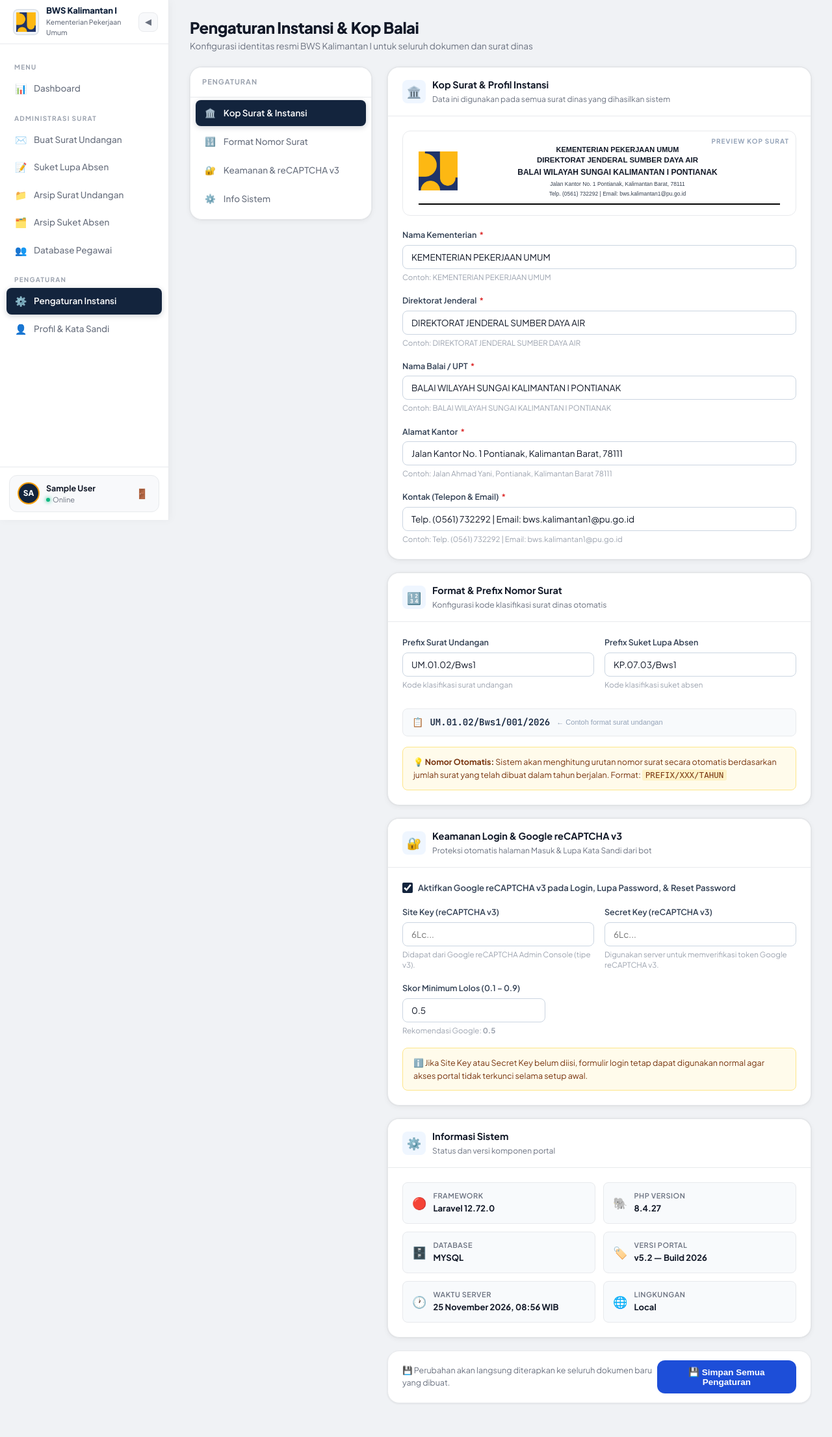
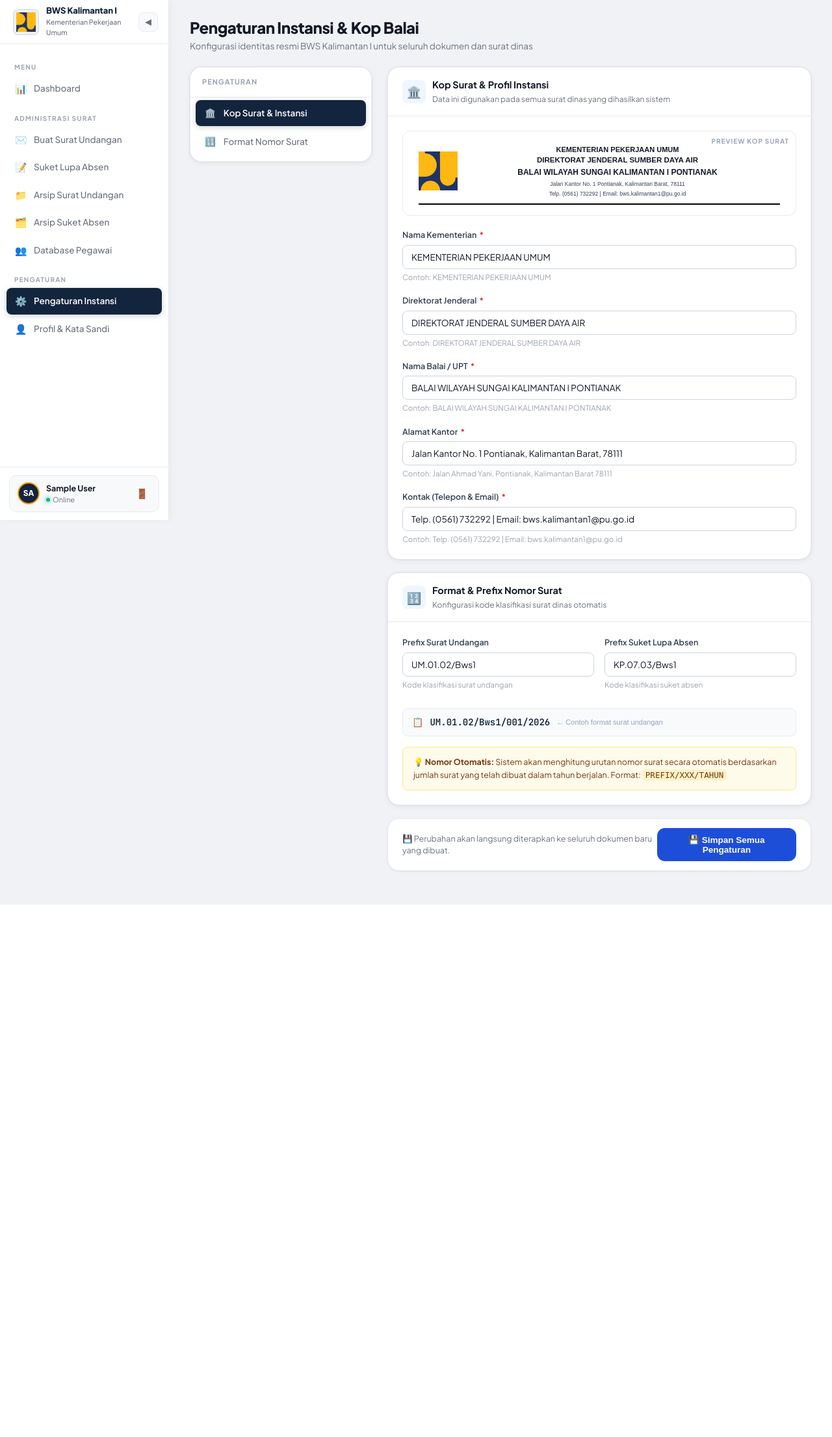
Before and after one commit to dinarridhom-commits/buat_suket, a Laravel app: page /settings in a window 1280 px wide. Shown: the whole page at 65% size. After the commit the page ends 1392 px from the top, so only its background shows below. Run offline with Laravel 12, Linux system fonts and the light colour scheme; the visitor is signed in with stand-in values (Sample User, id 1); data comes from the database, SQL or seed files in the repository.

Commit message:
chore: hapus bagian Keamanan & reCAPTCHA v3 serta Info Sistem dari Pengaturan Instansi

```diff
--- a/app/Http/Controllers/SettingController.php
+++ b/app/Http/Controllers/SettingController.php
@@ -10,17 +10,13 @@ class SettingController extends Controller
     public function index()
     {
         $settings = [
-            'kementerian'           => Setting::get('instansi_kementerian', 'KEMENTERIAN PEKERJAAN UMUM'),
-            'ditjen'                => Setting::get('instansi_ditjen', 'DIREKTORAT JENDERAL SUMBER DAYA AIR'),
-            'balai'                 => Setting::get('instansi_balai', 'BALAI WILAYAH SUNGAI KALIMANTAN I PONTIANAK'),
-            'alamat'                => Setting::get('instansi_alamat', 'Jalan Kantor No. 1 Pontianak, Kalimantan Barat, 78111'),
-            'kontak'                => Setting::get('instansi_kontak', 'Telp. (0561) 732292 | Email: bws.kalimantan1@pu.go.id'),
-            'prefix_undangan'       => Setting::get('prefix_undangan', 'UM.01.02/Bws1'),
-            'prefix_suket'          => Setting::get('prefix_suket', 'KP.07.03/Bws1'),
-            'recaptcha_enabled'     => Setting::get('recaptcha_enabled', config('services.recaptcha.enabled', true) ? '1' : '0'),
-            'recaptcha_site_key'    => Setting::get('recaptcha_site_key', (string) config('services.recaptcha.site_key', '')),
-            'recaptcha_secret_key'  => Setting::get('recaptcha_secret_key', (string) config('services.recaptcha.secret_key', '')),
-            'recaptcha_min_score'   => Setting::get('recaptcha_min_score', (string) config('services.recaptcha.min_score', 0.5)),
+            'kementerian'     => Setting::get('instansi_kementerian', 'KEMENTERIAN PEKERJAAN UMUM'),
+            'ditjen'          => Setting::get('instansi_ditjen', 'DIREKTORAT JENDERAL SUMBER DAYA AIR'),
+            'balai'           => Setting::get('instansi_balai', 'BALAI WILAYAH SUNGAI KALIMANTAN I PONTIANAK'),
+            'alamat'          => Setting::get('instansi_alamat', 'Jalan Kantor No. 1 Pontianak, Kalimantan Barat, 78111'),
+            'kontak'          => Setting::get('instansi_kontak', 'Telp. (0561) 732292 | Email: bws.kalimantan1@pu.go.id'),
+            'prefix_undangan' => Setting::get('prefix_undangan', 'UM.01.02/Bws1'),
+            'prefix_suket'    => Setting::get('prefix_suket', 'KP.07.03/Bws1'),
         ];
 
         return view('settings.index', compact('settings'));
@@ -34,9 +30,6 @@ class SettingController extends Controller
             'instansi_balai'       => 'required|string',
             'instansi_alamat'      => 'required|string',
             'instansi_kontak'      => 'required|string',
-            'recaptcha_site_key'   => 'nullable|string|max:255',
-            'recaptcha_secret_key' => 'nullable|string|max:255',
-            'recaptcha_min_score'  => 'nullable|numeric|min:0.1|max:0.9',
         ]);
 
         Setting::set('instansi_kementerian', $request->instansi_kementerian);
@@ -52,11 +45,6 @@ class SettingController extends Controller
             Setting::set('prefix_suket', $request->prefix_suket);
         }
 
-        Setting::set('recaptcha_enabled', $request->boolean('recaptcha_enabled') ? '1' : '0');
-        Setting::set('recaptcha_site_key', trim((string) $request->input('recaptcha_site_key', '')));
-        Setting::set('recaptcha_secret_key', trim((string) $request->input('recaptcha_secret_key', '')));
-        Setting::set('recaptcha_min_score', (string) ($request->input('recaptcha_min_score', '0.5') ?: '0.5'));
-
-        return redirect()->route('settings.index')->with('success', 'Pengaturan Kop Balai, Profil Instansi & Keamanan berhasil diperbarui.');
+        return redirect()->route('settings.index')->with('success', 'Pengaturan Kop Balai & Profil Instansi berhasil diperbarui.');
     }
 }
--- a/resources/views/settings/index.blade.php
+++ b/resources/views/settings/index.blade.php
@@ -299,12 +299,6 @@
         <a href="#nomor" class="settings-nav-item" onclick="scrollToSection(this, '#nomor')">
             <span>🔢</span> Format Nomor Surat
         </a>
-        <a href="#keamanan" class="settings-nav-item" onclick="scrollToSection(this, '#keamanan')">
-            <span>🔐</span> Keamanan & reCAPTCHA v3
-        </a>
-        <a href="#sistem" class="settings-nav-item" onclick="scrollToSection(this, '#sistem')">
-            <span>⚙️</span> Info Sistem
-        </a>
     </div>
 
     {{-- RIGHT: CONTENT --}}
@@ -416,90 +410,6 @@
             </div>
         </div>
 
-        {{-- ===== SECTION 3: KEAMANAN & RECAPTCHA V3 ===== --}}
-        <div class="settings-card" id="keamanan">
-            <div class="settings-card-head">
-                <div class="settings-card-head-left">
-                    <div class="settings-card-icon">🔐</div>
-                    <div>
-                        <div class="settings-card-title">Keamanan Login & Google reCAPTCHA v3</div>
-                        <div class="settings-card-desc">Proteksi otomatis halaman Masuk &amp; Lupa Kata Sandi dari bot</div>
-                    </div>
-                </div>
-            </div>
-            <div class="settings-card-body">
-                <div class="form-group">
-                    <label style="display:flex; align-items:center; gap:8px; cursor:pointer; font-size:13px; font-weight:600; color:#334155;">
-                        <input type="checkbox" name="recaptcha_enabled" value="1"
-                               style="width:16px; height:16px; accent-color:var(--pu-navy);"
-                               {{ ($settings['recaptcha_enabled'] ?? '1') === '1' ? 'checked' : '' }}>
-                        <span>Aktifkan Google reCAPTCHA v3 pada Login, Lupa Password, &amp; Reset Password</span>
-                    </label>
-                </div>
-                <div style="display:grid; grid-template-columns:1fr 1fr; gap:16px;">
-                    <div class="form-group">
-                        <label class="form-label">Site Key (reCAPTCHA v3)</label>
-                        <input type="text" name="recaptcha_site_key" class="form-control"
-                               value="{{ $settings['recaptcha_site_key'] ?? '' }}"
-                               placeholder="6Lc...">
-                        <div class="form-hint">Didapat dari Google reCAPTCHA Admin Console (tipe v3).</div>
-                    </div>
-                    <div class="form-group">
-                        <label class="form-label">Secret Key (reCAPTCHA v3)</label>
-                        <input type="text" name="recaptcha_secret_key" class="form-control"
-                               value="{{ $settings['recaptcha_secret_key'] ?? '' }}"
-                               placeholder="6Lc...">
-                        <div class="form-hint">Digunakan server untuk memverifikasi token Google reCAPTCHA v3.</div>
-                    </div>
-                </div>
-                <div class="form-group" style="max-width:220px;">
-                    <label class="form-label">Skor Minimum Lolos (0.1 – 0.9)</label>
-                    <input type="number" step="0.1" min="0.1" max="0.9" name="recaptcha_min_score" class="form-control"
-                           value="{{ $settings['recaptcha_min_score'] ?? '0.5' }}">
-                    <div class="form-hint">Rekomendasi Google: <strong>0.5</strong></div>
-                </div>
-                <div class="info-box">
-                    ℹ️ Jika Site Key atau Secret Key belum diisi, formulir login tetap dapat digunakan normal agar akses portal tidak terkunci selama setup awal.
-                </div>
-            </div>
-        </div>
-
-        {{-- ===== SECTION 4: INFO SISTEM ===== --}}
-        <div class="settings-card" id="sistem">
-            <div class="settings-card-head">
-                <div class="settings-card-head-left">
-                    <div class="settings-card-icon">⚙️</div>
-                    <div>
-                        <div class="settings-card-title">Informasi Sistem</div>
-                        <div class="settings-card-desc">Status dan versi komponen portal</div>
-                    </div>
-                </div>
-            </div>
-            <div class="settings-card-body">
-                <div style="display:grid; grid-template-columns:1fr 1fr; gap:12px;">
-                    @php
-                        $sysInfo = [
-                            ['label' => 'Framework', 'value' => 'Laravel ' . app()->version(), 'icon' => '🔴'],
-                            ['label' => 'PHP Version', 'value' => PHP_VERSION, 'icon' => '🐘'],
-                            ['label' => 'Database', 'value' => strtoupper(config('database.default', 'mysql')), 'icon' => '🗄️'],
-                            ['label' => 'Versi Portal', 'value' => 'v5.2 — Build 2026', 'icon' => '🏷️'],
-                            ['label' => 'Waktu Server', 'value' => now()->locale('id')->translatedFormat('d F Y, H:i') . ' WIB', 'icon' => '🕐'],
-                            ['label' => 'Lingkungan', 'value' => ucfirst(app()->environment()), 'icon' => '🌐'],
-                        ];
-                    @endphp
-                    @foreach($sysInfo as $info)
-                        <div style="display:flex; align-items:center; gap:10px; padding:12px 14px; background:#f8fafc; border:1px solid var(--border); border-radius:var(--radius-sm);">
-                            <span style="font-size:18px;">{{ $info['icon'] }}</span>
-                            <div>
-                                <div style="font-size:11px; color:var(--text-muted); font-weight:600; text-transform:uppercase; letter-spacing:0.5px;">{{ $info['label'] }}</div>
-                                <div style="font-size:13px; font-weight:700; color:var(--text-main); margin-top:2px;">{{ $info['value'] }}</div>
-                            </div>
-                        </div>
-                    @endforeach
-                </div>
-            </div>
-        </div>
-
         {{-- SUBMIT BAR --}}
         <div class="settings-submit-bar">
             <div style="font-size:12.5px; color:var(--text-muted);">
```
Also changed, not shown: app/Services/RecaptchaV3Service.php (+2 -13 lines).
